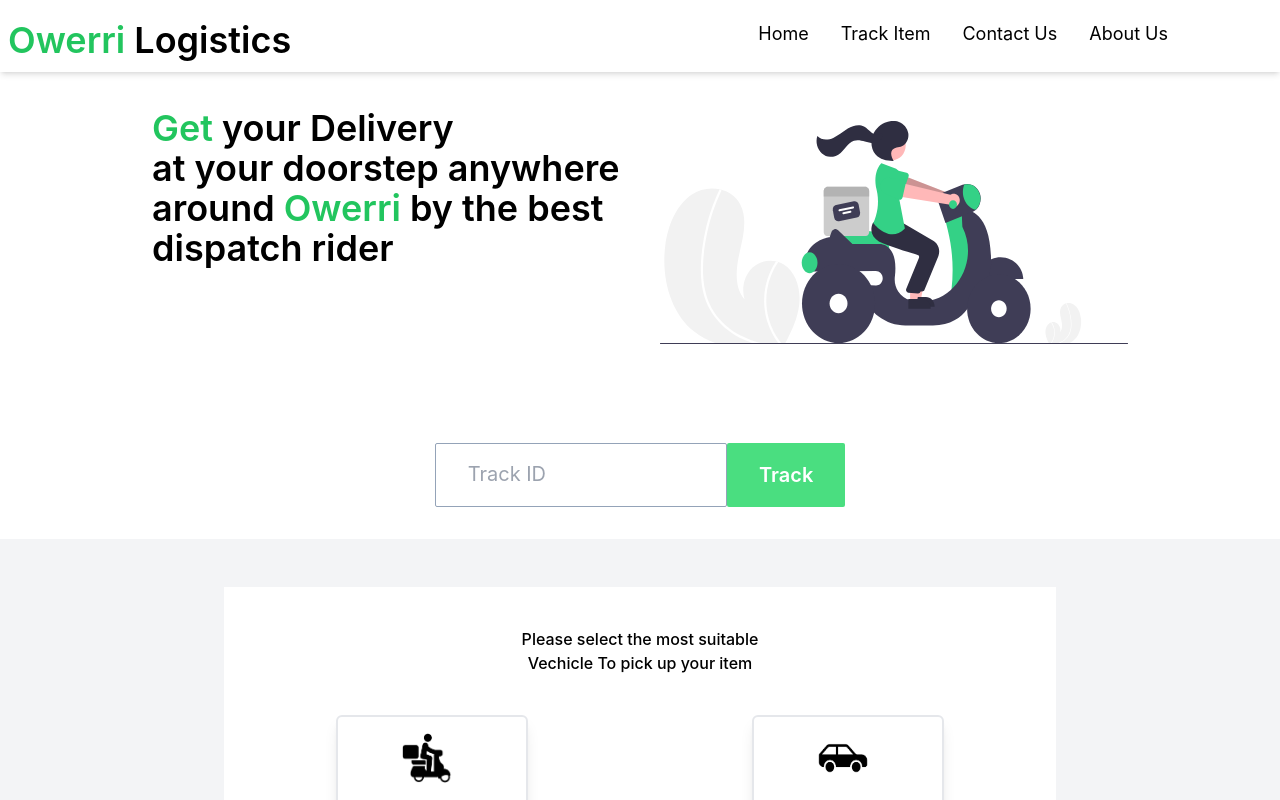
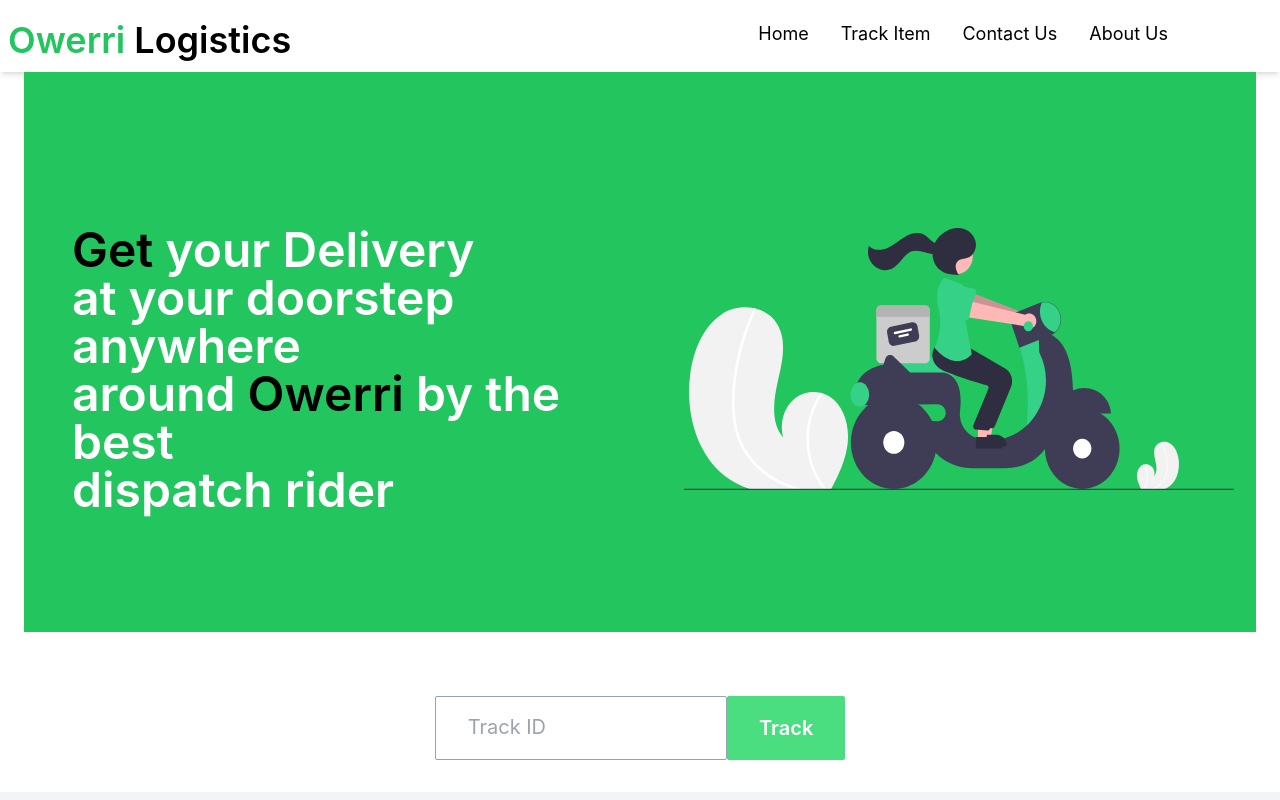
Before and after one commit to TruthTheDeveloper/Owerri-logistics, a Next.js app: page / in a window 1280 px wide. Shown: the top 800 px of the page. Built offline with nearby package versions, Linux system fonts and the light colour scheme.

Commit message:
26th march 2022

```diff
--- a/components/page/HomePage/Header.tsx
+++ b/components/page/HomePage/Header.tsx
@@ -10,15 +10,17 @@ import 'animate.css';
 
 const Header: NextPage = () => {
   return (
-      <div className="md:flex md:mx-12 lg:mx-28 xl:mx-32">
-          <div className=" text-3xl xl:text-4xl text-center md:text-left md:pt-4 mt-5 md:basis-1/2 animate__fadeIn font-semibold">
-              <p><span className="text-green-500 ">Get</span> your Delivery</p>
-              <p>at your doorstep anywhere</p>
-              <p>around <span className="text-green-500">Owerri</span> by the best</p>
-              <p>dispatch rider</p>
-          </div>
-          <div className=" md:mt-5 md:basis-1/2  ml-10">
-                <Image src={bike}  alt="text" width={500} height={300}/>
+      <div className="h-5/6 bg-red-500" style={{height:'35rem'}}>
+          <div className="md:flex  bg-green-500 text-white h-full">
+            <div className=" text-3xl xl:text-5xl text-center md:text-left md:pt-4 mt-5 md:basis-1/2 animate__fadeIn font-semibold self-center ml-12 pt-8 ">
+                <p><span className="text-black ">Get</span> your Delivery</p>
+                <p>at your doorstep anywhere</p>
+                <p>around <span className="text-black">Owerri</span> by the best</p>
+                <p>dispatch rider</p>
+            </div>
+            <div className=" md:mt-5 md:basis-1/2  ml-10 self-center">
+                    <Image src={bike}  alt="text" width={550} height={400}/>
+            </div>
           </div>
       </div>
   )
```
